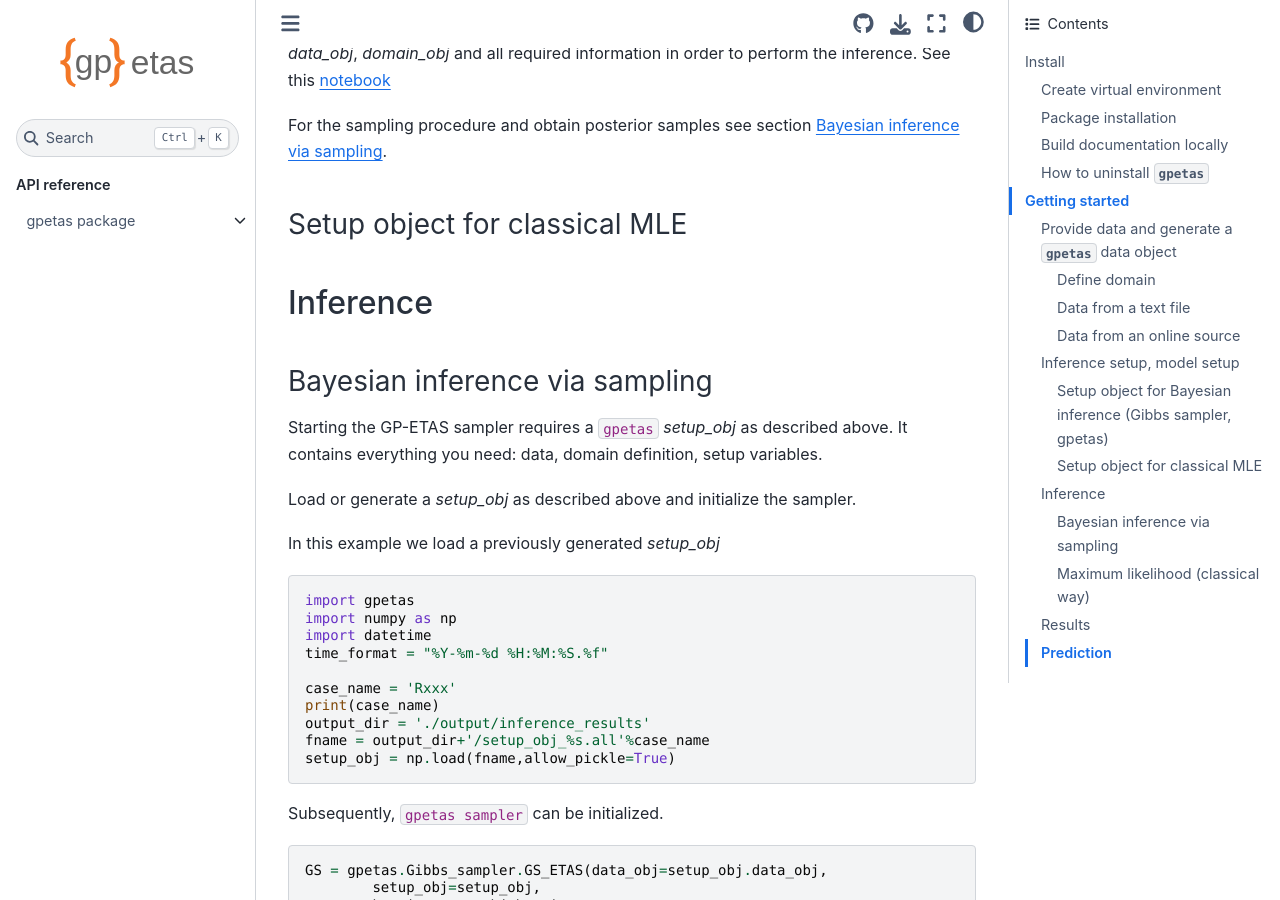
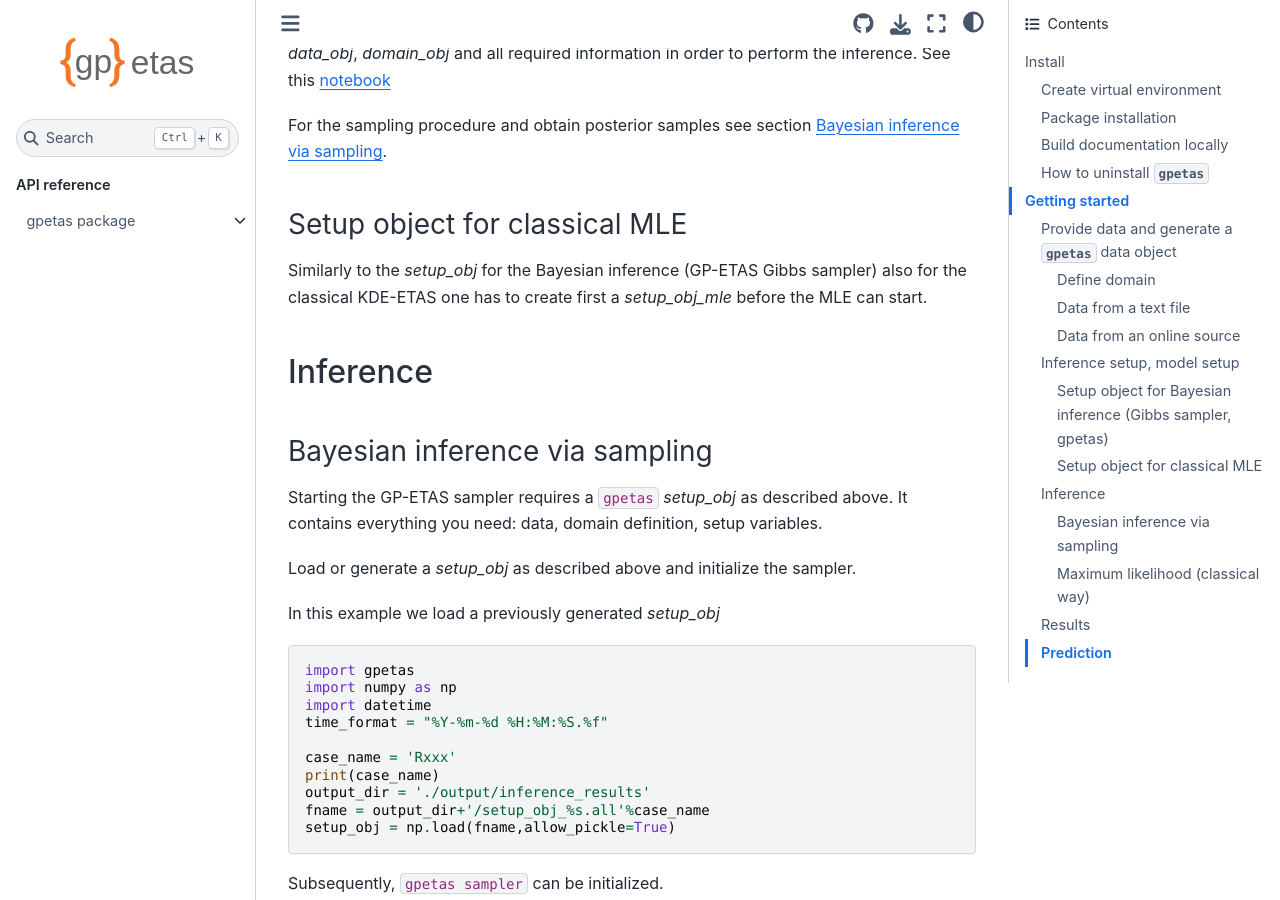
Before and after one commit to chris-molki/gpetas, a Sphinx documentation site: the page built from docs/source/README.md, in a window 1280 px wide and 900 px high, scrolled down 8216 px. Built offline with Sphinx 7.4.7 and the Sphinx Book theme 1.1.4, drawn with Linux system fonts in a browser that asks for light colours; pages that are not in the unit, such as notebooks, are missing from menus.

Commit message:
until gibbs sampler obj

```diff
--- a/docs/source/README.md
+++ b/docs/source/README.md
@@ -359,6 +359,11 @@ For the sampling procedure and obtain posterior samples see
 section [Bayesian inference via sampling](#bayesian-inference-via-sampling).
 
 ### Setup object for classical MLE
+Similarly to the *setup_obj* for the Bayesian inference
+(GP-ETAS Gibbs sampler) also for the classical
+KDE-ETAS one has to create first a *setup_obj_mle* before
+the MLE can start.
+
 
 
 ## Inference
```
